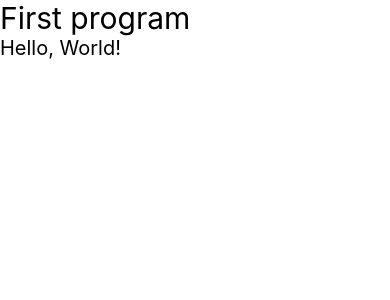
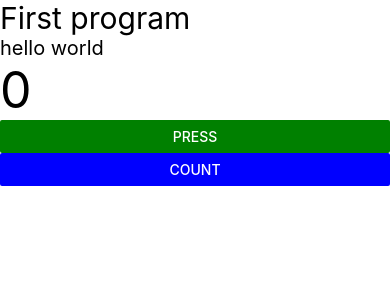
Before and after one commit to Deepakcodez/chai-and-React-Native, a React Native app in the folder todoApp/: screen / in a window 390 px wide. Shown: the top 300 px of the page. Built offline with nearby package versions, Linux system fonts and the light colour scheme.

Commit message:
props in native

```diff
--- a/todoApp/App.jsx
+++ b/todoApp/App.jsx
@@ -1,11 +1,14 @@
-import React from "react";
+import React, { useState } from "react";
 import { Text, View } from "react-native";
+import Learning from "./component/Learning";
 
 const App = () => {
+  const[messageFromApp, setMessageFromApp] = useState("hello world")
   return (
     <View>
       <Text style={{fontSize:30}}>First program</Text>
-      <Text style={{fontSize:20}}>Hello, World!</Text>
+
+      <Learning message={messageFromApp} />
     </View>
   );
 };
--- /dev/null
+++ b/todoApp/component/Learning.jsx
@@ -0,0 +1,32 @@
+import React, { useState } from 'react'
+import { Button, Text, View } from 'react-native'
+
+export const Learning = ({ message }) => {
+
+    const [count, setCount] = useState(0)
+
+    const pressHandler = () => {
+        console.warn("button pressed")
+    }
+    const coutHandler = () => {
+        setCount(count + 1)
+    }
+    return (
+        <View>
+            <Text style={{ fontSize: 20 }}>{message}</Text>
+            <Text style={{ fontSize: 50 }}>{count}</Text>
+            <Button
+                title='Press'
+                color={"green"}
+                onPress={pressHandler}
+            />
+            <Button
+                title='count'
+                color={"blue"}
+                onPress={coutHandler}
+            />
+        </View>
+    )
+}
+
+export default Learning
```
